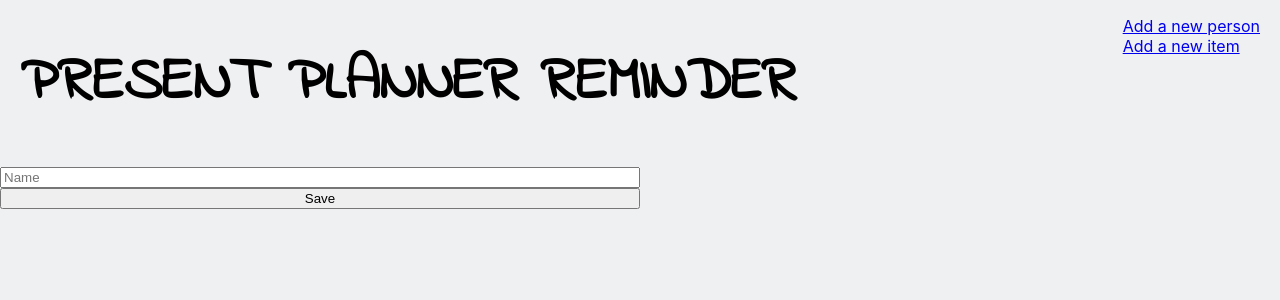
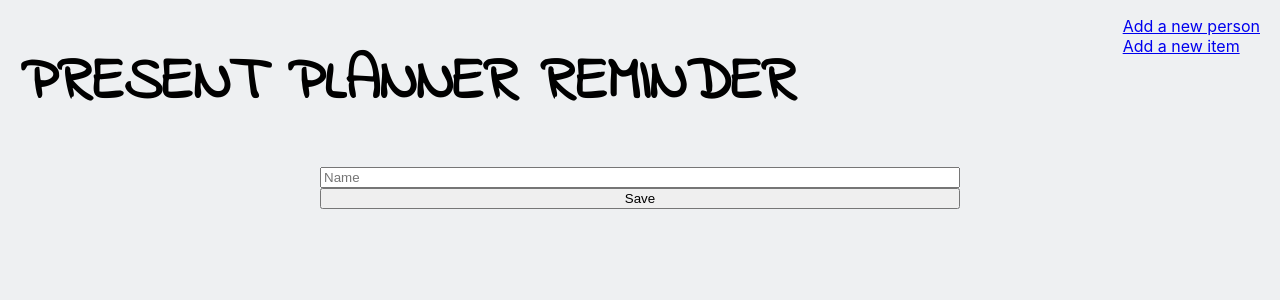
Before and after one commit to davemc85/PresentPlannerFrontEnd, a React (Create React App) app: page /persons/new in a window 1280 px wide. Shown: the top 300 px of the page. Built offline with nearby package versions, Linux system fonts and the light colour scheme; no server answers.

Commit message:
fixed forms to be centered

```diff
--- a/public/css/style.css
+++ b/public/css/style.css
@@ -66,7 +66,14 @@ b {
   padding-bottom: 20px;
   padding-left: 50px;
   padding-right: 50px;
-  transform: rotate(30);
+  transform: rotate(-15deg);
+}
+
+.name-text {
+  font-family: 'Indie Flower', cursive;
+  font-size: 45px;
+  transform: rotate(-8deg);
+  transform-origin: left top;
 }
 
 .person-detail {
@@ -112,11 +119,10 @@ th {
   text-align: left;
 }
 
-/* fix to align center */
 form {
   display: flex;
-  justify-content: center;
+  padding-left: 25vw;
+  padding-right: 25vw;
+  min-width: 200px;
   flex-direction: column;
-  width: 50vw;
-  min-width: 200px;
 }
--- a/src/components/person/PersonDetail.js
+++ b/src/components/person/PersonDetail.js
@@ -41,7 +41,9 @@ const PersonDeatil = (props) => {
   })
   return (
     <div className="person-detail">
+    <div className="name-text">
     <Person person ={props.person}/>
+    </div>
     <ul className="person-events">
     <li>
     {allDates}
```
Also changed, not shown: public/giftTag.png.
